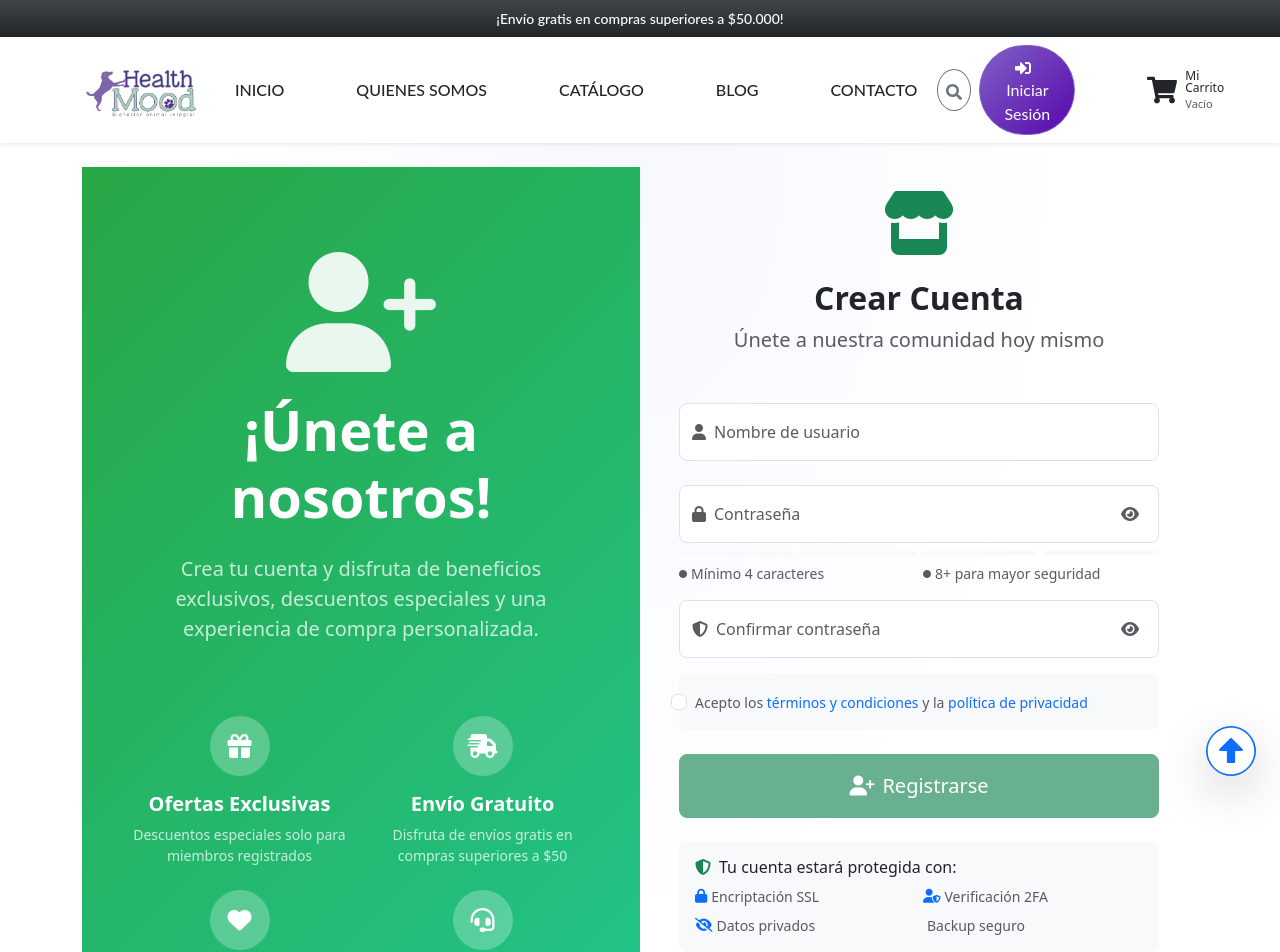
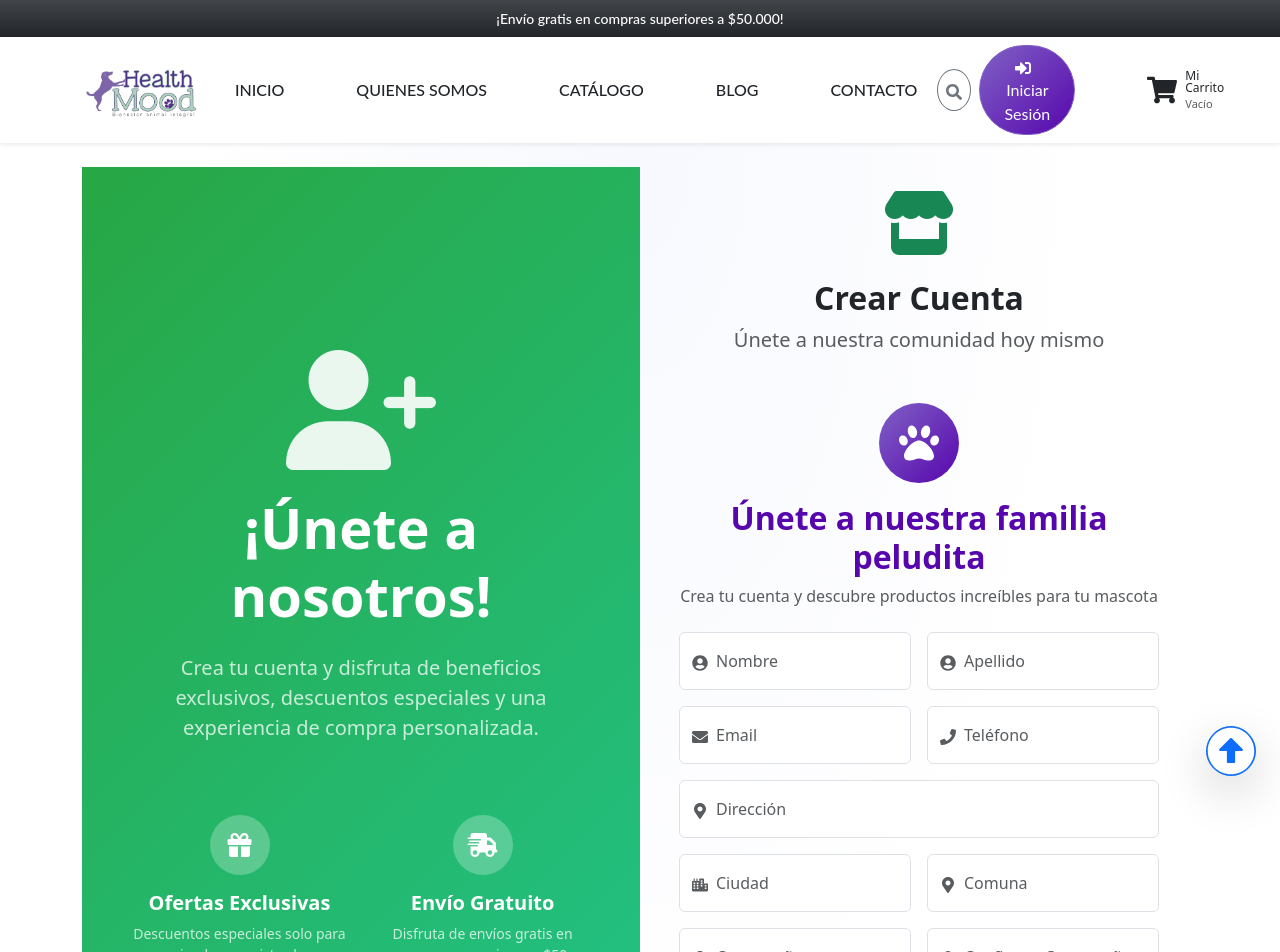
Before and after one commit to moredevj/HealthMood, a React (Vite) app: page /register in a window 1280 px wide. Shown: the top 952 px of the page. Built offline with nearby package versions, Linux system fonts and the light colour scheme.

Commit message:
Modificando formulario de registro

```diff
--- a/src/modules/auth/components/RegisterForm.jsx
+++ b/src/modules/auth/components/RegisterForm.jsx
@@ -1,195 +1,263 @@
 import { useState } from 'react';
+import { FaPaw, FaUserCircle, FaEnvelope, FaPhone, FaMapMarkerAlt, FaCity, FaLock, FaShieldAlt } from 'react-icons/fa';
 
 export default function RegisterForm({ onSubmit, submitText = 'Registrarse' }) {
-  const [form, setForm] = useState({ username: '', password: '', confirm: '' });
+  const [form, setForm] = useState({
+    firstName: '',
+    lastName: '',
+    phone: '',
+    email: '',
+    street: '',
+    city: '',
+    commune: '',
+    password: '',
+    confirm: ''
+  });
+
   const [showPassword, setShowPassword] = useState(false);
   const [showConfirm, setShowConfirm] = useState(false);
   const [isLoading, setIsLoading] = useState(false);
   const [acceptTerms, setAcceptTerms] = useState(false);
+  const [errors, setErrors] = useState({});
 
   const handleSubmit = async (e) => {
     e.preventDefault();
+    const newErrors = {};
+
+    if (!form.firstName.trim()) newErrors.firstName = 'El nombre es requerido';
+    if (!form.lastName.trim()) newErrors.lastName = 'El apellido es requerido';
+    if (!form.email.trim()) newErrors.email = 'El email es requerido';
+    if (!/\S+@\S+\.\S+/.test(form.email)) newErrors.email = 'Email inválido';
+    if (!form.password) newErrors.password = 'La contraseña es requerida';
+    if (form.password.length < 6) newErrors.password = 'La contraseña debe tener al menos 6 caracteres';
+    if (form.password !== form.confirm) newErrors.confirm = 'Las contraseñas no coinciden';
+
+    if (Object.keys(newErrors).length === 0) {
       setIsLoading(true);
-
-    // Simulate loading
-    setTimeout(() => {
-      onSubmit?.({ ...form, username: form.username.trim() });
+      try {
+        const customerData = {
+          firstName: form.firstName.trim(),
+          lastName: form.lastName.trim(),
+          phone: form.phone.trim(),
+          email: form.email.trim(),
+          street: form.street.trim(),
+          city: form.city.trim(),
+          commune: form.commune.trim(),
+          password: form.password,
+          rol: 'USER'
+        };
+        await onSubmit?.(customerData);
+      } catch (error) {
+        setErrors({ submit: 'Error al registrar. Por favor intente nuevamente.' });
+      } finally {
         setIsLoading(false);
-    }, 1500);
+      }
+    } else {
+      setErrors(newErrors);
+    }
   };
 
-  const passwordStrength = form.password.length >= 8 ? 'strong' : form.password.length >= 4 ? 'medium' : 'weak';
+  const passwordStrength = form.password.length >= 8 ? 'strong' : form.password.length >= 6 ? 'medium' : 'weak';
   const passwordsMatch = form.confirm && form.password === form.confirm;
-  const isFormValid = form.username.trim() && form.password.length >= 4 && passwordsMatch && acceptTerms;
-
-  const getPasswordColor = () => {
-    if (!form.password) return 'bg-light';
-    return passwordStrength === 'strong' ? 'bg-success' : passwordStrength === 'medium' ? 'bg-warning' : 'bg-danger';
-  };
+  const isFormValid =
+    form.firstName.trim() &&
+    form.lastName.trim() &&
+    form.email.trim() &&
+    /\S+@\S+\.\S+/.test(form.email) &&
+    form.password.length >= 6 &&
+    passwordsMatch &&
+    acceptTerms;
 
   return (
     <form onSubmit={handleSubmit} noValidate className="needs-validation">
-      {/* Username Field */}
-      <div className="form-floating mb-4">
+      <div className="text-center mb-4">
+        <div className="d-inline-flex align-items-center justify-content-center rounded-circle mb-3"
+             style={{
+               width: '80px',
+               height: '80px',
+               background: 'linear-gradient(135deg, #8061c5 0%, #5706ad 100%)',
+               animation: 'pawFloat 3s ease-in-out infinite'
+             }}>
+          <FaPaw className="text-white" style={{ fontSize: '2.5rem' }} />
+        </div>
+        <h2 className="fw-bold" style={{ color: '#5706ad' }}>Únete a nuestra familia peludita</h2>
+        <p className="text-muted">Crea tu cuenta y descubre productos increíbles para tu mascota</p>
+      </div>
+
+      <div className="row g-3">
+        {/* Nombre y Apellido */}
+        <div className="col-md-6">
+          <div className="form-floating">
             <input
               type="text"
-          className={`form-control form-control-lg rounded-3 ${
-            form.username.length >= 3 ? 'border-success' : form.username.length > 0 ? 'border-warning' : ''
-          }`}
-          id="reg_username"
-          placeholder="Usuario"
-          required
-          value={form.username}
-          onChange={(e) => setForm(f => ({ ...f, username: e.target.value }))}
+              className={`form-control ${errors.firstName ? 'is-invalid' : form.firstName ? 'is-valid' : ''}`}
+              id="firstName"
+              placeholder="Nombre"
+              value={form.firstName}
+              onChange={(e) => setForm(f => ({ ...f, firstName: e.target.value }))}
               disabled={isLoading}
             />
-        <label htmlFor="reg_username" className="text-muted">
-          <i className="fas fa-user me-2"></i>
-          Nombre de usuario
+            <label htmlFor="firstName" className="text-muted">
+              <FaUserCircle className="me-2" />
+              Nombre
             </label>
-
-        {/* Username validation indicator */}
-        <div className="position-absolute end-0 top-50 translate-middle-y me-3">
-          {form.username.length >= 3 && (
-            <i className="fas fa-check-circle text-success"></i>
-          )}
-          {form.username.length > 0 && form.username.length < 3 && (
-            <i className="fas fa-exclamation-circle text-warning"></i>
-          )}
+            {errors.firstName && <div className="invalid-feedback">{errors.firstName}</div>}
+          </div>
+        </div>
+        <div className="col-md-6">
+          <div className="form-floating">
+            <input
+              type="text"
+              className={`form-control ${errors.lastName ? 'is-invalid' : form.lastName ? 'is-valid' : ''}`}
+              id="lastName"
+              placeholder="Apellido"
+              value={form.lastName}
+              onChange={(e) => setForm(f => ({ ...f, lastName: e.target.value }))}
+              disabled={isLoading}
+            />
+            <label htmlFor="lastName" className="text-muted">
+              <FaUserCircle className="me-2" />
+              Apellido
+            </label>
+            {errors.lastName && <div className="invalid-feedback">{errors.lastName}</div>}
           </div>
         </div>
 
-      {/* Username requirements */}
-      {form.username.length > 0 && form.username.length < 3 && (
-        <div className="alert alert-warning py-2 mb-3" role="alert">
-          <small>
-            <i className="fas fa-info-circle me-1"></i>
-            El nombre de usuario debe tener al menos 3 caracteres
-          </small>
+        {/* Email y Teléfono */}
+        <div className="col-md-6">
+          <div className="form-floating">
+            <input
+              type="email"
+              className={`form-control ${errors.email ? 'is-invalid' : form.email ? 'is-valid' : ''}`}
+              id="email"
+              placeholder="Email"
+              value={form.email}
+              onChange={(e) => setForm(f => ({ ...f, email: e.target.value }))}
+              disabled={isLoading}
+            />
+            <label htmlFor="email" className="text-muted">
+              <FaEnvelope className="me-2" />
+              Email
+            </label>
+            {errors.email && <div className="invalid-feedback">{errors.email}</div>}
           </div>
-      )}
+        </div>
+        <div className="col-md-6">
+          <div className="form-floating">
+            <input
+              type="tel"
+              className="form-control"
+              id="phone"
+              placeholder="Teléfono"
+              value={form.phone}
+              onChange={(e) => setForm(f => ({ ...f, phone: e.target.value }))}
+              disabled={isLoading}
+            />
+            <label htmlFor="phone" className="text-muted">
+              <FaPhone className="me-2" />
+              Teléfono
+            </label>
+          </div>
+        </div>
 
-      {/* Password Field */}
-      <div className="form-floating mb-2 position-relative">
+        {/* Dirección */}
+        <div className="col-12">
+          <div className="form-floating">
+            <input
+              type="text"
+              className="form-control"
+              id="street"
+              placeholder="Dirección"
+              value={form.street}
+              onChange={(e) => setForm(f => ({ ...f, street: e.target.value }))}
+              disabled={isLoading}
+            />
+            <label htmlFor="street" className="text-muted">
+              <FaMapMarkerAlt className="me-2" />
+              Dirección
+            </label>
+          </div>
+        </div>
+
+        {/* Ciudad y Comuna */}
+        <div className="col-md-6">
+          <div className="form-floating">
+            <input
+              type="text"
+              className="form-control"
+              id="city"
+              placeholder="Ciudad"
+              value={form.city}
+              onChange={(e) => setForm(f => ({ ...f, city: e.target.value }))}
+              disabled={isLoading}
+            />
+            <label htmlFor="city" className="text-muted">
+              <FaCity className="me-2" />
+              Ciudad
+            </label>
+          </div>
+        </div>
+        <div className="col-md-6">
+          <div className="form-floating">
+            <input
+              type="text"
+              className="form-control"
+              id="commune"
+              placeholder="Comuna"
+              value={form.commune}
+              onChange={(e) => setForm(f => ({ ...f, commune: e.target.value }))}
+              disabled={isLoading}
+            />
+            <label htmlFor="commune" className="text-muted">
+              <FaMapMarkerAlt className="me-2" />
+              Comuna
+            </label>
+          </div>
+        </div>
+
+        {/* Contraseña */}
+        <div className="col-md-6">
+          <div className="form-floating">
             <input
               type={showPassword ? 'text' : 'password'}
-          className={`form-control form-control-lg rounded-3 pe-5 ${
-            form.password && passwordStrength === 'strong' ? 'border-success' :
-            form.password && passwordStrength === 'medium' ? 'border-warning' :
-            form.password && passwordStrength === 'weak' ? 'border-danger' : ''
-          }`}
-          id="reg_password"
+              className={`form-control ${errors.password ? 'is-invalid' : form.password ? 'is-valid' : ''}`}
+              id="password"
               placeholder="Contraseña"
-          required
               value={form.password}
               onChange={(e) => setForm(f => ({ ...f, password: e.target.value }))}
               disabled={isLoading}
             />
-        <label htmlFor="reg_password" className="text-muted">
-          <i className="fas fa-lock me-2"></i>
+            <label htmlFor="password" className="text-muted">
+              <FaLock className="me-2" />
               Contraseña
             </label>
-
-        <button
-          type="button"
-          className="btn btn-link position-absolute end-0 top-50 translate-middle-y me-2 text-muted border-0 bg-transparent"
-          onClick={() => setShowPassword(!showPassword)}
-          disabled={isLoading}
-        >
-          <i className={`fas ${showPassword ? 'fa-eye-slash' : 'fa-eye'}`}></i>
-        </button>
-      </div>
-
-      {/* Password Strength Indicator */}
-      <div className="mb-3">
-        <div className="d-flex gap-1 mb-2">
-          {[...Array(4)].map((_, i) => (
-            <div
-              key={i}
-              className={`flex-fill rounded-1 ${
-                form.password.length > i * 2 ? getPasswordColor() : 'bg-light'
-              }`}
-              style={{ height: '4px' }}
-            />
-          ))}
-        </div>
-
-        <div className="row g-2">
-          <div className="col-6">
-            <small className={`d-flex align-items-center ${form.password.length >= 4 ? 'text-success' : 'text-muted'}`}>
-              <i className={`fas ${form.password.length >= 4 ? 'fa-check' : 'fa-circle'} me-1`} style={{ fontSize: '8px' }}></i>
-              Mínimo 4 caracteres
-            </small>
-          </div>
-          <div className="col-6">
-            <small className={`d-flex align-items-center ${form.password.length >= 8 ? 'text-success' : 'text-muted'}`}>
-              <i className={`fas ${form.password.length >= 8 ? 'fa-check' : 'fa-circle'} me-1`} style={{ fontSize: '8px' }}></i>
-              8+ para mayor seguridad
-            </small>
+            {errors.password && <div className="invalid-feedback">{errors.password}</div>}
           </div>
         </div>
-      </div>
-
-      {/* Confirm Password Field */}
-      <div className="form-floating mb-3 position-relative">
+        <div className="col-md-6">
+          <div className="form-floating">
             <input
               type={showConfirm ? 'text' : 'password'}
-          className={`form-control form-control-lg rounded-3 pe-5 ${
-            form.confirm && passwordsMatch ? 'border-success' :
-            form.confirm && !passwordsMatch ? 'border-danger' : ''
-          }`}
-          id="reg_confirm"
-          placeholder="Confirmar contraseña"
-          required
+              className={`form-control ${errors.confirm ? 'is-invalid' : form.confirm ? 'is-valid' : ''}`}
+              id="confirm"
+              placeholder="Confirmar Contraseña"
               value={form.confirm}
               onChange={(e) => setForm(f => ({ ...f, confirm: e.target.value }))}
               disabled={isLoading}
             />
-        <label htmlFor="reg_confirm" className="text-muted">
-          <i className="fas fa-shield-alt me-2"></i>
-          Confirmar contraseña
+            <label htmlFor="confirm" className="text-muted">
+              <FaShieldAlt className="me-2" />
+              Confirmar Contraseña
             </label>
-
-        <button
-          type="button"
-          className="btn btn-link position-absolute end-0 top-50 translate-middle-y me-2 text-muted border-0 bg-transparent"
-          onClick={() => setShowConfirm(!showConfirm)}
-          disabled={isLoading}
-        >
-          <i className={`fas ${showConfirm ? 'fa-eye-slash' : 'fa-eye'}`}></i>
-        </button>
-
-        {/* Password match indicator */}
-        {form.confirm && (
-          <div className="position-absolute" style={{ top: '10px', right: '50px' }}>
-            <i className={`fas ${passwordsMatch ? 'fa-check-circle text-success' : 'fa-times-circle text-danger'}`}></i>
+            {errors.confirm && <div className="invalid-feedback">{errors.confirm}</div>}
           </div>
-        )}
         </div>
 
-      {/* Password match feedback */}
-      {form.confirm && !passwordsMatch && (
-        <div className="alert alert-danger py-2 mb-3" role="alert">
-          <small>
-            <i className="fas fa-exclamation-triangle me-1"></i>
-            Las contraseñas no coinciden
-          </small>
-        </div>
-      )}
-
-      {form.confirm && passwordsMatch && (
-        <div className="alert alert-success py-2 mb-3" role="alert">
-          <small>
-            <i className="fas fa-check-circle me-1"></i>
-            Las contraseñas coinciden perfectamente
-          </small>
-        </div>
-      )}
-
-      {/* Terms and Conditions */}
-      <div className="form-check mb-4 p-3 bg-light rounded-3">
+        {/* Términos y Condiciones */}
+        <div className="col-12">
+          <div className="form-check p-3 rounded-3" style={{ background: 'rgba(128,97,197,0.1)' }}>
             <input
-          className="form-check-input rounded-2"
+              className="form-check-input"
               type="checkbox"
               id="acceptTerms"
               checked={acceptTerms}
@@ -199,83 +267,47 @@ export default function RegisterForm({ onSubmit, submitText = 'Registrarse' }) {
             <label className="form-check-label text-muted" htmlFor="acceptTerms">
               <small>
                 Acepto los{' '}
-            <a href="#" className="text-primary text-decoration-none">
-              términos y condiciones
-            </a>
+                <a href="#" style={{ color: '#5706ad' }}>términos y condiciones</a>
                 {' '}y la{' '}
-            <a href="#" className="text-primary text-decoration-none">
-              política de privacidad
-            </a>
+                <a href="#" style={{ color: '#5706ad' }}>política de privacidad</a>
               </small>
             </label>
-
-        {acceptTerms && (
-          <div className="mt-2">
-            <small className="text-success">
-              <i className="fas fa-shield-check me-1"></i>
-              Términos aceptados
-            </small>
           </div>
-        )}
+        </div>
       </div>
 
-      {/* Submit Button */}
-      <div className="d-grid mb-4">
+      {/* Botón de Registro */}
+      <div className="d-grid mt-4">
         <button
           type="submit"
-          className="btn btn-success btn-lg rounded-3 fw-medium py-3 position-relative overflow-hidden"
+          className="btn btn-lg py-3"
           disabled={!isFormValid || isLoading}
+          style={{
+            background: 'linear-gradient(135deg, #8061c5 0%, #5706ad 100%)',
+            color: 'white',
+            borderRadius: '50px'
+          }}
         >
           {isLoading ? (
             <>
-              <div className="spinner-border spinner-border-sm me-2" role="status">
-                <span className="visually-hidden">Creando cuenta...</span>
-              </div>
-              Creando cuenta...
+              <span className="spinner-border spinner-border-sm me-2" role="status" aria-hidden="true"></span>
+              Creando tu cuenta...
             </>
           ) : (
             <>
-              <i className="fas fa-user-plus me-2"></i>
+              <FaPaw className="me-2" />
               {submitText}
             </>
           )}
         </button>
       </div>
 
-      {/* Security Features */}
-      <div className="bg-light rounded-3 p-3">
-        <h6 className="text-dark mb-2">
-          <i className="fas fa-shield-alt text-success me-2"></i>
-          Tu cuenta estará protegida con:
-        </h6>
-
-        <div className="row g-2">
-          <div className="col-6">
-            <small className="text-muted d-flex align-items-center">
-              <i className="fas fa-lock text-primary me-1"></i>
-              Encriptación SSL
-            </small>
+      {/* Mensaje de Error */}
+      {errors.submit && (
+        <div className="alert alert-danger mt-3" role="alert">
+          {errors.submit}
         </div>
-          <div className="col-6">
-            <small className="text-muted d-flex align-items-center">
-              <i className="fas fa-user-shield text-primary me-1"></i>
-              Verificación 2FA
-            </small>
-          </div>
-          <div className="col-6">
-            <small className="text-muted d-flex align-items-center">
-              <i className="fas fa-eye-slash text-primary me-1"></i>
-              Datos privados
-            </small>
-          </div>
-          <div className="col-6">
-            <small className="text-muted d-flex align-items-center">
-              <i className="fas fa-backup text-primary me-1"></i>
-              Backup seguro
-            </small>
-          </div>
-        </div>
-      </div>
+      )}
     </form>
   );
 }
--- a/src/modules/home/components/Main.jsx
+++ b/src/modules/home/components/Main.jsx
@@ -281,7 +281,7 @@ export default function Main() {
         </section>
       </div>
 
-      <style jsx>{`
+      <style>{`
         .product-card:hover .product-overlay {
           opacity: 1 !important;
           transition: opacity 0.3s ease;
```
Lines whose indentation alone changed are shown as unchanged.
